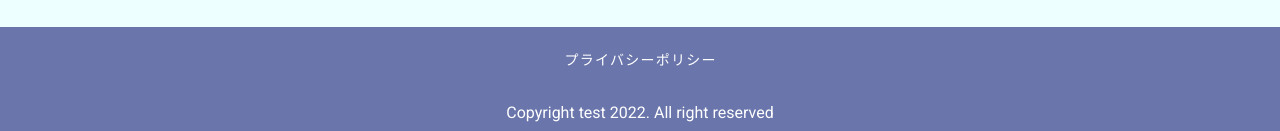
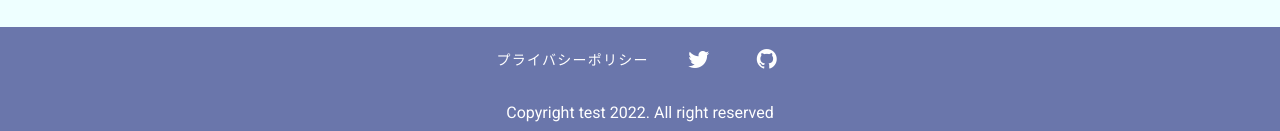
Before and after one commit to akachiryo/mennrenn_vue_front, a Vue app in the folder front/: page / in a window 1280 px wide. Shown: the part 2501-2632 px from the top of the page. Built offline with nearby package versions, Linux system fonts and the light colour scheme; no server answers.

Commit message:
footer icon

```diff
--- a/front/src/components/Footer.vue
+++ b/front/src/components/Footer.vue
@@ -13,6 +13,26 @@
       >
         プライバシーポリシー
       </v-btn>
+       <v-btn
+          class="mx-4 mt-2"
+          dark
+          icon
+           @click="moveLink(`https://twitter.com/mennrenn`)"
+        >
+          <v-icon size="24px">
+            mdi-twitter
+          </v-icon>
+        </v-btn>
+       <v-btn
+          class="mx-4 mt-2"
+          dark
+          icon
+          @click="moveLink(`https://github.com/akachiryo`)"
+        >
+          <v-icon size="24px">
+            mdi-github
+          </v-icon>
+        </v-btn>
       <v-col
         class="py-4 text-center white--text"
         cols="12"
@@ -23,3 +43,12 @@
 
   </v-footer>
 </template>
+<script>
+  export default {
+    methods: {
+    moveLink(url) {
+      window.open(url, '_blank');
+    },
+  },
+  }
+</script>
```
Also changed, not shown: 1 other file (tests, documents, lock files or other folders).
